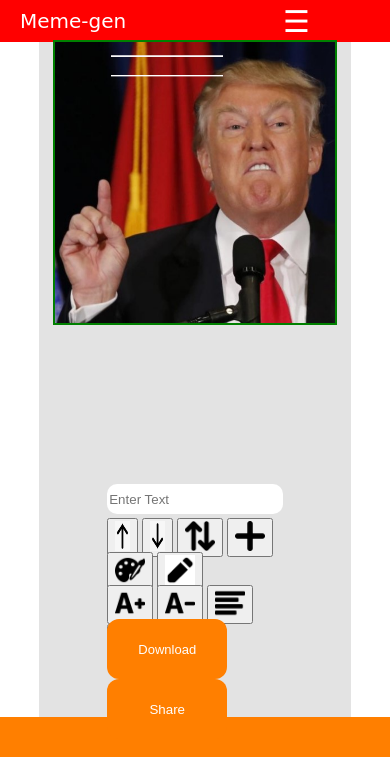
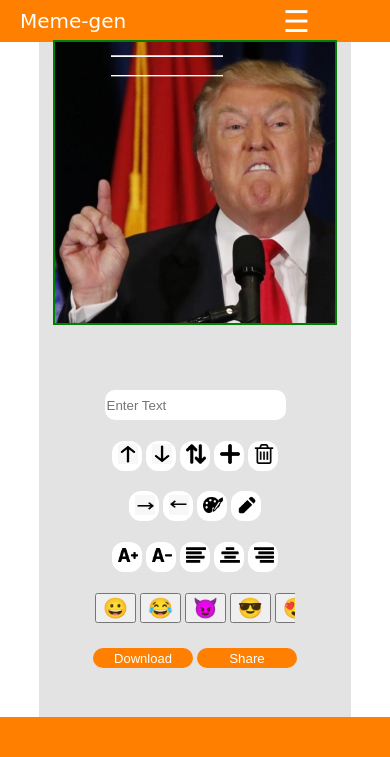
Before and after one commit to EranDolev/Meme-gen, a plain HTML site: page index.html in a window 390 px wide. Both pictures are taken after a click on the picture 195 px from the left and 167 px from the top of the page. Shown: the top 757 px of the page. Drawn offline with Linux system fonts and the light colour scheme.

Commit message:
emojis-and-more

```diff
--- a/css/main.css
+++ b/css/main.css
@@ -56,9 +56,11 @@ body {
   padding-top: 20px;
   display: grid;
   /* grid-template-rows: 20px 20px 20px 20px; */
-  grid-template-rows: repeat(auto-fit, 50px);
+  grid-template-rows: repeat(auto-fit, 70px);
   width: 30vw;
   min-width: 250px;
+  justify-items: center;
+  align-items: center;
 }
 
 .input-text1 {
@@ -173,3 +175,25 @@ img:hover {
 button:hover{
   cursor: pointer;
 }
+
+.def-btn{
+  background-color: #ffffff;
+  border-radius: 12px;
+  border: none;
+}
+
+.scrolling-wrapper {
+  overflow-x: scroll;
+  overflow-y: hidden;
+  white-space: nowrap;
+  min-width: 50px;
+  max-width: 200px;
+}
+
+  .card {
+    display: inline-block;
+  }
+
+  .scrolling-wrapper button{
+    font-size: 35px;
+  }
--- a/css/mq.css
+++ b/css/mq.css
@@ -1,6 +1,5 @@
 @media (max-width: 740px) {
     .main-header {
-        background-color: red;
         height: 5vh;
     }
 
@@ -26,25 +25,26 @@
     }
 
     .canvas-container {
-        min-height: 50vh;
+        min-height: 40vh;
         height: 100%;
         width: 90%;
-        max-width: 50vh;
+        max-width: 40vh;
         /* max-height: 50vh; */
 
     }
 
     .editing-settings{
-        height: 30vh;
-        grid-template-rows: repeat(auto-fit, 4vh);
-        width: 45vw;
+        height: 40vh;
+        padding-top: 0;
+        grid-template-rows: repeat(auto-fit, 6vh);
+        width: 80vw;
         min-width: 150px;
     }
 
     #my-canvas {
-        max-height: 50vh;
+        max-height: 40vh;
         min-width: 150px;
-        max-width: 50vh;
+        max-width: 40vh;
     }
 
     .footer{
@@ -83,4 +83,23 @@
     .menu:hover{
         cursor: pointer;
     }
+
+    .share, .save-btn{
+        height: 20px;
+        width: 100px;
+    }
+
+    .def-btn{
+        height: 30px;
+        width: 30px;
+    }
+
+    .def-img{
+        height: 20px;
+        width: 20px;
+    }
+
+    .scrolling-wrapper button{
+        font-size: 20px;
+      }
 }
--- a/index.html
+++ b/index.html
@@ -38,33 +38,47 @@
                 <input oninput="onSetLineTxt(this)" id="0" placeholder="Enter Text" class="input-text1" type="text">
             </section>
             <section>
-                <button title="Move line up" onclick="onMoveUp()"><img src="img/up.png" width="15" height="30"></button>
-                <button title="Move line down" onclick="onMoveDown()"><img src="img/down.png" width="15" height="30"></button>
-                <button title="Select next line" id="lines" onclick="onSwitchLines()"><img src="img/up-and-down.png" width="30"></button>
-                <button title="add new line" onclick="onAddLine()"><img src="img/add.png" width="30"></button>
-                <button title="Remove current line" class="remove-line" onclick="onRemoveLine()"><img src="img/trash.png" width="30"></button>
+                <button title="Move line up" class="def-btn" onclick="onMoveUp()"><img class="def-img" src="img/up.png" width="15" height="30"></button>
+                <button title="Move line down" class="def-btn" onclick="onMoveDown()"><img class="def-img"  src="img/down.png" width="15" height="30"></button>
+                <button title="Select next line" class="def-btn" id="lines" onclick="onSwitchLines()"><img class="def-img"  src="img/up-and-down.png" width="30"></button>
+                <button title="add new line" class="def-btn" onclick="onAddLine()"><img class="def-img"  src="img/add.png" width="30"></button>
+                <button title="Remove current line" class="remove-line def-btn" onclick="onRemoveLine()"><img class="def-img" src="img/trash.png" width="30"></button>
             </section>
             <section>
-                <!-- <label for="txt-color">Text Color:</label> -->
-                <button>
+                <button title="Move line up" class="def-btn" onclick="onMoveRight()"><img class="def-img" src="img/move right.png" width="15" height="30"></button>
+                <button title="Move line down" class="def-btn" onclick="onMoveLeft()"><img class="def-img"  src="img/move left.png" width="15" height="30"></button>
+
+                <button class="def-btn">
                     <label for="txt-color">
-                        <img title="Change color" src="img/paint.png" for="txt-color"  width="30" alt="">
+                        <img class="def-img"  title="Change color" src="img/paint.png" for="txt-color"  width="30" alt="">
                         <input onchange="onSetColor(this.value)" id="txt-color" class="color" type="color" style="display: none;">
                     </label>
                 </button>
-                <button>
+                <button class="def-btn">
                     <label for="stroke-color">
-                        <img title="Change color" src="img/stroke.png" for="stroke-color"  width="30" alt="">
+                        <img class="def-img"  title="Change color" src="img/stroke.png" for="stroke-color"  width="30" alt="">
                         <input onchange="onSetStrokeColor(this.value)" id="stroke-color" class="color" type="color" style="display: none;">
                     </label>
                 </button>
             </section>
             <section>
-                <button title="Increase text size" onclick="onAddSize()"><img src="img/increase.png" width="30"></button>
-                <button title="Decrease text size" onclick="onDecSize()"><img src="img/decrease.png" width="30"></button>
-                <button title="Align left" onclick="onAlignChange('right')"><img src="img/right.png" width="30"></button>
-                <button title="Align center" onclick="onAlignChange('center')"><img src="img/center.png" width="30"></button>
-                <button title="Align right" onclick="onAlignChange('left')"><img src="img/left.png" width="30"></button>
+                <button title="Increase text size" class="def-btn" onclick="onAddSize()"><img class="def-img"  src="img/increase.png" width="30"></button>
+                <button title="Decrease text size" class="def-btn" onclick="onDecSize()"><img class="def-img"  src="img/decrease.png" width="30"></button>
+                <button title="Align left" class="def-btn" onclick="onAlignChange('right')"><img class="def-img"  src="img/right.png" width="30"></button>
+                <button title="Align center" class="def-btn" onclick="onAlignChange('center')"><img class="def-img" src="img/center.png" width="30"></button>
+                <button title="Align right" class="def-btn" onclick="onAlignChange('left')"><img class="def-img" src="img/left.png" width="30"></button>
+            </section>
+            <section>
+                <div class="scrolling-wrapper">
+                    <button onclick="onSetEmoji(this.value)" value="😀" class="card">😀</button>
+                    <button onclick="onSetEmoji(this.value)" value="😂" class="card">😂</button>
+                    <button onclick="onSetEmoji(this.value)" value="😈" class="card">😈</button>
+                    <button onclick="onSetEmoji(this.value)" value="😎" class="card">😎</button>
+                    <button onclick="onSetEmoji(this.value)" value="😍" class="card">😍</button>
+                    <button onclick="onSetEmoji(this.value)" value="😋" class="card">😋</button>
+                    <button onclick="onSetEmoji(this.value)" value="😡" class="card">😡</button>
+                    <button onclick="onSetEmoji(this.value)" value="😭" class="card">😭</button>
+                </div>
             </section>
             <section>
                 <button class="save-btn">
--- a/js/main.js
+++ b/js/main.js
@@ -19,7 +19,7 @@ function renderMeme() {
 
     for (var i = 0; i < currMeme.lines.length; i++) {
         gCtx.beginPath()
-        gCtx.lineWidth = 3
+        gCtx.lineWidth = 2
         gCtx.strokeStyle = currMeme.lines[i].sColor
         gCtx.fillStyle = currMeme.lines[i].color
         gCtx.font = currMeme.lines[i].size + 'px Impact'
@@ -69,8 +69,8 @@ function onSwitchLines() {
     switchLines()
 }
 
-function onAddLine(){
-    addLine()
+function onAddLine(txt){
+    addLine(txt)
 }
 
 function onSetLineTxt(el){
@@ -93,6 +93,18 @@ function onMoveDown(){
    moveDown()
 }
 
+function onMoveRight(){
+   moveRight()
+}
+
+function onMoveLeft(){
+   moveLeft()
+}
+
+function onSetEmoji(emoji){
+    onAddLine(emoji)
+}
+
 function showGallery() {
     var elGalleryModal = document.querySelector('.gallery-modal')
     var elMain = document.querySelector('.main-layout')
@@ -108,6 +120,24 @@ function toggleMenu(){
 }
 
 function downloadImg(elLink) {
+    var currMeme = getMeme()
+    var img = document.getElementById(currMeme.selectedImgId)
+
+    gCtx.drawImage(img, 0, 0, gElCanvas.width, gElCanvas.height)
+
+    for (var i = 0; i < currMeme.lines.length; i++) {
+        gCtx.beginPath()
+        gCtx.lineWidth = 3
+        gCtx.strokeStyle = currMeme.lines[i].sColor
+        gCtx.fillStyle = currMeme.lines[i].color
+        gCtx.font = currMeme.lines[i].size + 'px Impact'
+        gCtx.textAlign = currMeme.lines[i].align
+        console.log(currMeme.selectedLineIdx);
+        console.log(currMeme.lines.length);
+        gCtx.strokeText(currMeme.lines[i].txt, currMeme.lines[i].x, currMeme.lines[i].y)
+        gCtx.fillText(currMeme.lines[i].txt, currMeme.lines[i].x, currMeme.lines[i].y)
+    }
+
     const imgContent = gElCanvas.toDataURL('image/jpeg') // image/jpeg the default format
     elLink.href = imgContent
 }
--- a/js/meme-service.js
+++ b/js/meme-service.js
@@ -38,57 +38,31 @@ function setLineTxt(el){
     gMeme.lines[gMeme.selectedLineIdx].txt = el.value
     console.log(gMeme)
     renderMeme()
-    // gCtx.lineWidth = 3
-    // gCtx.strokeStyle = gMeme.lines[gMeme.selectedLineIdx].color
-    // gCtx.fillStyle = gMeme.lines[gMeme.selectedLineIdx].color
-    // gCtx.font = gMeme.lines[gMeme.selectedLineIdx].size + 'px arial'
-    // gCtx.textAlign = gMeme.lines[gMeme.selectedLineIdx].align
-    // // gCtx.textBaseline = 'middle'
-    // // gCtx.fillText(val, 500, 500)
-    // gCtx.strokeText(gMeme.lines[gMeme.selectedLineIdx].txt, 400, 50)
     console.log(gMeme)
 }
 
 function setColor(color){
     gMeme.lines[gMeme.selectedLineIdx].color = color
     renderMeme()
-    // gCtx.lineWidth = 3
-    // gCtx.strokeStyle = gMeme.lines[gMeme.selectedLineIdx].color
-    // gCtx.fillStyle = gMeme.lines[gMeme.selectedLineIdx].color
-    // gCtx.font = gMeme.lines[gMeme.selectedLineIdx].size + 'px arial'
-    // gCtx.textAlign = gMeme.lines[gMeme.selectedLineIdx].align
-    // gCtx.strokeText(gMeme.lines[gMeme.selectedLineIdx].txt, 400, 50)
     console.log(gMeme)
 }
 
 function setStrokeColor(color){
     gMeme.lines[gMeme.selectedLineIdx].sColor = color
     renderMeme()
-    // gCtx.lineWidth = 3
-    // gCtx.strokeStyle = gMeme.lines[gMeme.selectedLineIdx].color
-    // gCtx.fillStyle = gMeme.lines[gMeme.selectedLineIdx].color
-    // gCtx.font = gMeme.lines[gMeme.selectedLineIdx].size + 'px arial'
-    // gCtx.textAlign = gMeme.lines[gMeme.selectedLineIdx].align
-    // gCtx.strokeText(gMeme.lines[gMeme.selectedLineIdx].txt, 400, 50)
     console.log(gMeme)
 }
 
 function setSize(size){
-    if (size >= 20 && size <= 80){
+    if (size >= 20 && size <= 100){
     gMeme.lines[gMeme.selectedLineIdx].size = size
     renderMeme()
-    // gCtx.lineWidth = 3
-    // gCtx.strokeStyle = gMeme.lines[gMeme.selectedLineIdx].color
-    // gCtx.fillStyle = gMeme.lines[gMeme.selectedLineIdx].color
-    // gCtx.font = gMeme.lines[gMeme.selectedLineIdx].size + 'px arial'
-    // gCtx.textAlign = gMeme.lines[gMeme.selectedLineIdx].align
-    // gCtx.strokeText(gMeme.lines[gMeme.selectedLineIdx].txt, 400, 50)
     console.log(gMeme)
     } else return
 }
 
 function addSize(){
-    if (gMeme.lines[gMeme.selectedLineIdx].size >= 80) {
+    if (gMeme.lines[gMeme.selectedLineIdx].size >= 100) {
         return
     } else {
         gMeme.lines[gMeme.selectedLineIdx].size += 2
@@ -126,8 +100,8 @@ function drawLine(x, y){
     gCtx.stroke()
 }
 
-function addLine(){
-    gMeme.lines.push({ txt: ' ',
+function addLine(txt =' '){
+    gMeme.lines.push({ txt,
     size: 50,
     align: 'left',
     color: '#000000',
@@ -166,6 +140,16 @@ function moveUp(){
 
 function moveDown(){
     gMeme.lines[gMeme.selectedLineIdx].y += 10
+    renderMeme()
+}
+
+function moveRight(){
+    gMeme.lines[gMeme.selectedLineIdx].x += 10
+    renderMeme()
+}
+
+function moveLeft(){
+    gMeme.lines[gMeme.selectedLineIdx].x -= 10
     renderMeme()
 }
 
```
Also changed, not shown: img/move left.png (added), img/move right.png (added).
